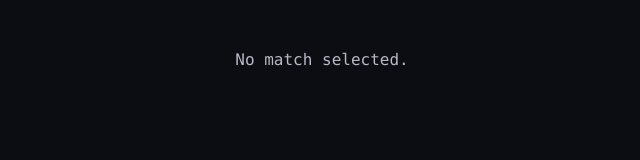
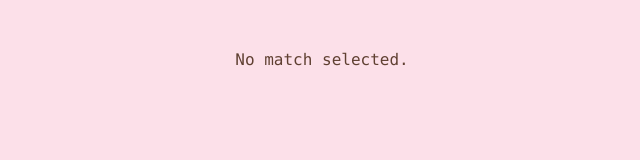
Before and after one commit to Starrymel/Game, a website: page dashboard/recap.html in a window 1280 px wide. Shown: the whole page, without its empty margins (318-958 px from the left). Drawn offline with Linux system fonts and the light colour scheme.

Commit message:
Style round recap pastel pink with readable charts

```diff
--- a/dashboard/recap.css
+++ b/dashboard/recap.css
@@ -1,15 +1,15 @@
-/* Owner: D. Compact recap styles. Dark only: it is shown over the game, which is dark. */
+/* Owner: D. Compact recap styles. Pastel pink with high-contrast text and player traces. */
 :root {
-  color-scheme: dark;
-  --bg: #0b0d12;
-  --panel: #1c1f2b;
-  --line: #2c3040;
-  --grid: #262a38;
-  --text: #f4f5f8;
-  --text-2: #b6b9c6;
-  --text-3: #8a8ea0;
-  --p1: #4a9eff;   /* matches the P1 fighter in the game */
-  --p2: #ff5f5f;   /* matches the P2 fighter in the game */
+  color-scheme: light;
+  --bg: #fce0e9;
+  --panel: #fff0f5;
+  --line: #ba8095;
+  --grid: #cda4b2;
+  --text: #42271f;
+  --text-2: #604032;
+  --text-3: #704b3e;
+  --p1: #1465b8;   /* matches the P1 fighter in the game */
+  --p2: #c42c43;   /* matches the P2 fighter in the game */
   --mono: ui-monospace, "SF Mono", Menlo, Consolas, monospace;
 }
 * { box-sizing: border-box; }
@@ -49,8 +49,9 @@ header { text-align: center; margin-bottom: 8px; }
 @media (prefers-reduced-motion: reduce) { .summary.waiting { animation: none; } }
 
 .actions { text-align: center; }
-.btn { display: inline-block; padding: 10px 20px; border-radius: 9px; border: 1px solid var(--line); background: var(--panel);
-  color: var(--text); text-decoration: none; font: 600 14px var(--mono); letter-spacing: .04em; }
-.btn:hover, .btn:focus-visible { border-color: var(--text-2); outline: none; }
+.btn { display: inline-block; padding: 10px 20px; border-radius: 9px; border: 1px solid var(--line); background: #a92e64;
+  color: #fff; text-decoration: none; font: 600 14px var(--mono); letter-spacing: .04em; }
+.btn:hover { background: #89234f; }
+.btn:focus-visible { outline: 3px solid #42271f; outline-offset: 3px; }
 
 @media (max-width: 560px) { .stats { grid-template-columns: 1fr; } .tile .v { font-size: 22px; } }
--- a/src/logging/logger.js
+++ b/src/logging/logger.js
@@ -137,7 +137,7 @@ function openOverlay(id) {
   const frame = document.createElement('iframe');
   frame.src = `/dashboard/recap.html?match=${encodeURIComponent(id)}`;
   frame.title = 'Round recap';
-  frame.style.cssText = 'width:min(780px,100%);height:min(600px,100%);border:1px solid #2c3040;border-radius:14px;background:#0b0d12;box-shadow:0 10px 40px rgba(0,0,0,.6)';
+  frame.style.cssText = 'width:min(780px,100%);height:min(600px,100%);border:1px solid #ba8095;border-radius:14px;background:#fce0e9;box-shadow:0 10px 40px rgba(0,0,0,.6)';
   const x = document.createElement('button');
   x.textContent = '\u2715';
   x.setAttribute('aria-label', 'Close recap');
```
